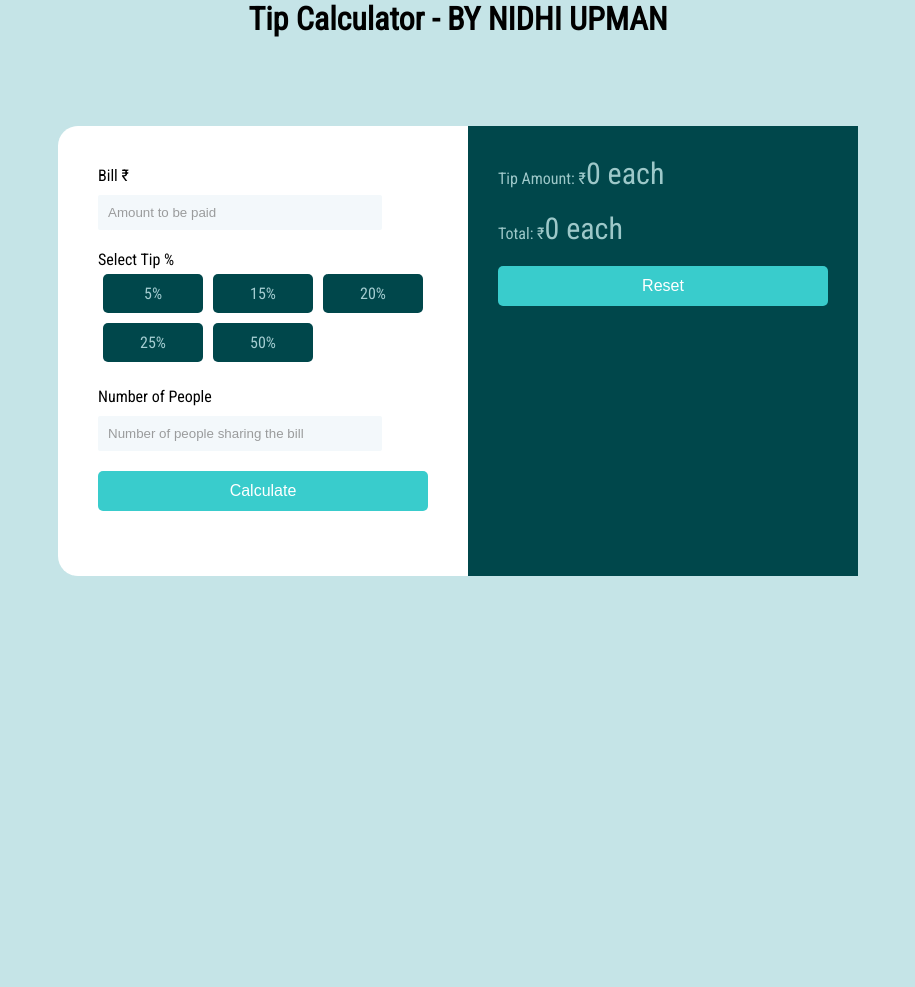
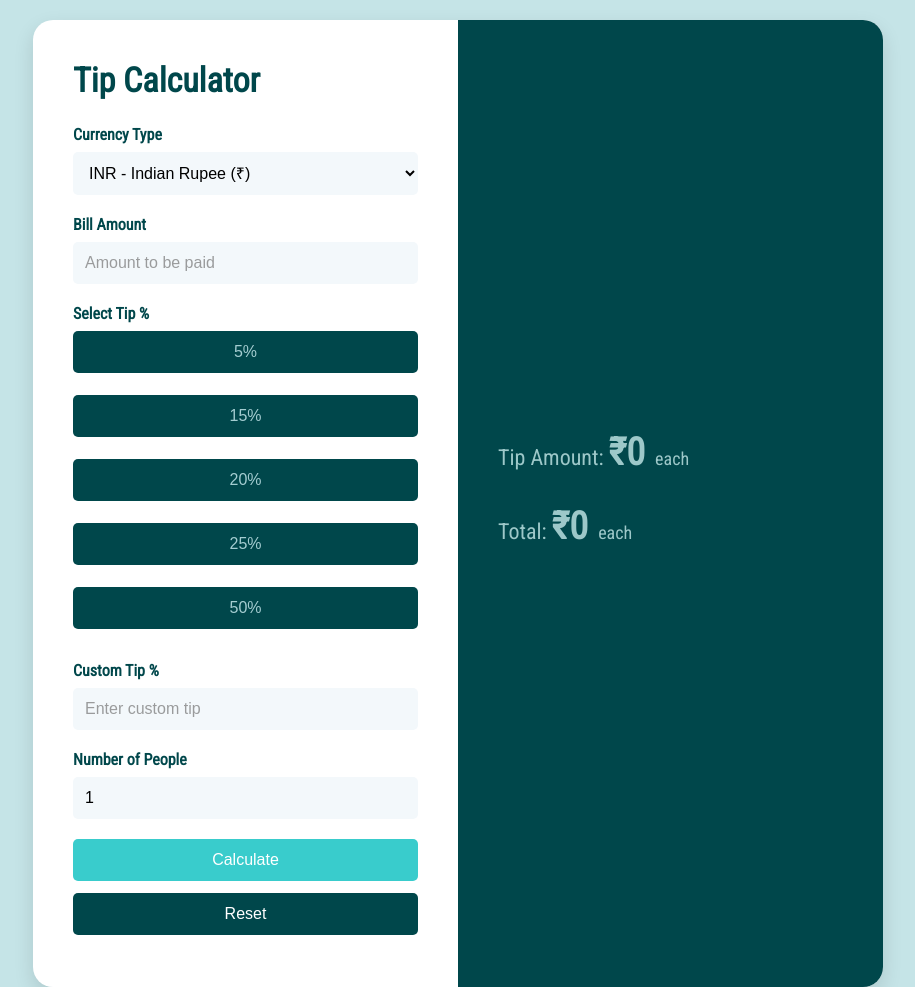
Before and after one commit to nidhiupman568/TIP-CALCULATOR-HTML-CSS-JS-, a plain HTML site: page index.html in a window 1280 px wide. Shown: the top 987 px of the page, without its empty margins (182-1097 px from the left). Before the commit the page ends 800 px from the top, so only its background shows below. Drawn offline with Linux system fonts and the light colour scheme.

Commit message:
Add custom tip input and validation

```diff
--- a/index.html
+++ b/index.html
@@ -1,42 +1,65 @@
 <!DOCTYPE html>
-<html>
+<html lang="en">
+
 <head>
-        <title>Tip Calculator - BY NIDHI UPMAN</title>
+    <meta charset="UTF-8">
+    <meta name="viewport" content="width=device-width, initial-scale=1.0">
+    <title>Tip Calculator - Enhanced</title>
     <link rel="stylesheet" href="style.css">
-        <script src="script.js"></script>
+    <script defer src="script.js"></script>
 </head>
+
 <body>
-        <div>
+    <main class="container">
+        <section class="wrapper">
+            <h1>Tip Calculator</h1>
 
-            <center>
-              <h1>Tip Calculator - BY NIDHI UPMAN</h1>
-            </center>
-<br>
-<br>
-        <div class="container">
-            <div class="wrapper">
-                <p>Bill ₹</p>
-                <input id="amount" type="number" placeholder="Amount to be paid">
+            <label for="currency">Currency Type</label>
+            <select id="currency">
+                <option value="₹">INR - Indian Rupee (₹)</option>
+                <option value="$">USD - US Dollar ($)</option>
+                <option value="€">EUR - Euro (€)</option>
+                <option value="£">GBP - British Pound (£)</option>
+                <option value="¥">JPY - Japanese Yen (¥)</option>
+                <option value="$">MXN - Mexican Peso ($)</option>
+            </select>
 
-                <p>Select Tip %</p>
+            <label for="amount">Bill Amount</label>
+            <input id="amount" type="number" placeholder="Amount to be paid" min="0" step="0.01">
+
+            <p class="section-label">Select Tip %</p>
             <div class="tips">
-                    <div class="tip">5%</div>
-                    <div class="tip">15%</div>
-                    <div class="tip">20%</div>
-                    <div class="tip">25%</div>
-                    <div class="tip">50%</div>
+                <button class="tip" type="button">5%</button>
+                <button class="tip" type="button">15%</button>
+                <button class="tip" type="button">20%</button>
+                <button class="tip" type="button">25%</button>
+                <button class="tip" type="button">50%</button>
             </div>
 
-                <p>Number of People</p>
-                <input id="people" type="number" placeholder="Number of people sharing the bill">
-                <button id="calculate">Calculate</button>
-            </div>
-            <div class="right-wrapper">
-                <p>Tip Amount: ₹<span id="tipamount">0</span><span> each</span></p>
-                <p>Total: ₹<span id="totalamount">0</span><span> each</span></p>
-                <button id="reset">Reset</button>
-            </div>
-        </div>
-    </div>
+            <label for="customTip">Custom Tip %</label>
+            <input id="customTip" type="number" placeholder="Enter custom tip" min="0" step="0.1">
+
+            <label for="people">Number of People</label>
+            <input id="people" type="number" placeholder="Number of people sharing the bill" min="1" step="1" value="1">
+
+            <button id="calculate" type="button">Calculate</button>
+            <button id="reset" type="button">Reset</button>
+        </section>
+
+        <section class="right-wrapper" aria-live="polite">
+            <p>
+                Tip Amount:
+                <span id="tipCurrency">₹</span><span id="tipamount">0</span>
+                <span class="small-text">each</span>
+            </p>
+
+            <p>
+                Total:
+                <span id="totalCurrency">₹</span><span id="totalamount">0</span>
+                <span class="small-text">each</span>
+            </p>
+        </section>
+    </main>
 </body>
+
 </html>
--- a/script.js
+++ b/script.js
@@ -1,40 +1,78 @@
-const varObj = {
-    tip: 0
+const calculatorState = {
+    tip: 0,
+    currency: "₹"
+};
+
+window.onload = () => {
+    document.querySelector("#calculate").onclick = calculateTip;
+    document.querySelector("#reset").onclick = resetValues;
+    const tips = document.querySelectorAll(".tip");
+    tips.forEach(tip => {
+        tip.addEventListener("click", handleTipClick);
+    });
+    document.querySelector("#customTip").addEventListener("input", handleCustomTip);
+    document.querySelector("#currency").addEventListener("change", handleCurrencyChange);
+};
+
+function handleCurrencyChange(e) {
+    calculatorState.currency = e.target.value;
+    document.querySelector("#tipCurrency").innerText = calculatorState.currency;
+    document.querySelector("#totalCurrency").innerText = calculatorState.currency;
 }
 
-window.onload = () => {
-    document.querySelector('#calculate').onclick = calculateTip;
-    document.querySelector('#reset').onclick = resetValues;
-
-    const tips = document.querySelectorAll('.tip');
-
-    tips.forEach(tip => {
-        tip.addEventListener('click', handleTipClick);
-    })
+function handleTipClick(e) {
+    calculatorState.tip = Number(e.target.textContent.replace("%", ""));
+    document.querySelectorAll(".tip").forEach(tip => {
+        tip.classList.remove("selected");
+    });
+    e.target.classList.add("selected");
+    document.querySelector("#customTip").value = "";
 }
 
-
-function handleTipClick(e) {
-    varObj.tip = Number(e.target.textContent.split('%')[0]);
+function handleCustomTip(e) {
+    const customTip = Number(e.target.value);
+    calculatorState.tip = customTip;
+    document.querySelectorAll(".tip").forEach(tip => {
+        tip.classList.remove("selected");
+    });
 }
 
 function calculateTip() {
-    const amount = Number(document.querySelector('#amount').value);
-    const people = Number(document.querySelector('#people').value);
-
-    if (!amount && !people) {
-        alert("Please enter values");
+    const amount = Number(document.querySelector("#amount").value);
+    const people = Number(document.querySelector("#people").value);
+    if (!amount || amount <= 0) {
+        alert("Please enter a valid bill amount.");
         return;
     }
-
-    const tip = (amount * varObj.tip) / 100;
+    if (!people || people <= 0) {
+        alert("Please enter the number of people sharing the bill.");
+        return;
+    }
+    if (calculatorState.tip < 0) {
+        alert("Tip percentage cannot be negative.");
+        return;
+    }
+    const tip = (amount * calculatorState.tip) / 100;
+    const tipPerPerson = tip / people;
     const billPerPerson = (amount + tip) / people;
-
-    document.querySelector('#tipamount').innerText = tip / people;
-    document.querySelector('#totalamount').innerText = billPerPerson;
+    document.querySelector("#tipCurrency").innerText = calculatorState.currency;
+    document.querySelector("#totalCurrency").innerText = calculatorState.currency;
+    document.querySelector("#tipamount").innerText = tipPerPerson.toFixed(2);
+    document.querySelector("#totalamount").innerText = billPerPerson.toFixed(2);
 }
 
-function resetValues () {
-    document.querySelector('#tipamount').innerText = 0;
-    document.querySelector('#totalamount').innerText = 0;
+function resetValues() {
+    calculatorState.tip = 0;
+    calculatorState.currency = "₹";
+    document.querySelector("#amount").value = "";
+    document.querySelector("#people").value = "1";
+    document.querySelector("#customTip").value = "";
+    document.querySelector("#currency").value = "₹";
+    document.querySelector("#tipCurrency").innerText = "₹";
+    document.querySelector("#totalCurrency").innerText = "₹";
+    document.querySelector("#tipamount").innerText = "0";
+    document.querySelector("#totalamount").innerText = "0";
+    document.querySelectorAll(".tip").forEach(tip => {
+        tip.classList.remove("selected");
+    });
 }
--- a/style.css
+++ b/style.css
@@ -3,22 +3,27 @@
 * {
     margin: 0;
     padding: 0;
+    box-sizing: border-box;
 }
 
 body {
     display: flex;
     justify-content: center;
+    align-items: center;
     background-color: #c5e4e7;
     font-family: 'Roboto Condensed', sans-serif;
+    min-height: 100vh;
+    padding: 20px;
 }
 
 .container {
-    margin-top: 50px;
-    width: 800px;
-    height: 450px;
+    width: 850px;
+    max-width: 95%;
     background-color: #fff;
     border-radius: 20px;
     display: flex;
+    overflow: hidden;
+    box-shadow: 0 8px 20px rgba(0, 0, 0, 0.12);
 }
 
 .wrapper {
@@ -26,17 +31,34 @@ body {
     width: 50%;
 }
 
-input {
-    width: 80%;
+h1 {
+    color: #00474b;
+    margin-bottom: 25px;
+    font-size: 34px;
+}
+
+label,
+.section-label {
+    display: block;
+    margin-bottom: 8px;
+    color: #00474b;
+    font-weight: bold;
+}
+
+input,
+select {
+    width: 100%;
     border: none;
     background: #f3f8fb;
-    padding: 10px;
-    margin: 10px 0 20px 0;
-    border-radius: 2px;
+    padding: 12px;
+    margin: 0 0 20px 0;
+    border-radius: 5px;
+    font-size: 16px;
 }
 
-input:focus {
-    outline: none;
+input:focus,
+select:focus {
+    outline: 2px solid #39cccc;
 }
 
 input::placeholder {
@@ -47,40 +69,92 @@ input::placeholder {
     display: flex;
     margin-bottom: 20px;
     flex-wrap: wrap;
+    gap: 10px;
 }
 
 .tip {
     background: #00474b;
     color: #a4cdd1;
     min-width: 80px;
-    margin: 5px;
     text-align: center;
     padding: 10px;
     border-radius: 5px;
     cursor: pointer;
+    border: none;
+    font-size: 16px;
+}
+
+.tip:hover {
+    background-color: #026b70;
+}
+
+.tip.selected {
+    background-color: #39cccc;
+    color: #00474b;
+    font-weight: bold;
 }
 
 button {
-    height: 40px;
+    height: 42px;
     width: 100%;
-    background-color: #39CCCC;
+    background-color: #39cccc;
     color: #fff;
     font-size: 16px;
     border: none;
     border-radius: 5px;
+    margin-bottom: 12px;
+    cursor: pointer;
+}
+
+button:hover {
+    background-color: #2fa5a5;
+}
+
+#reset {
+    background-color: #00474b;
+}
+
+#reset:hover {
+    background-color: #026b70;
 }
 
 .right-wrapper {
     background: #00474b;
     color: #9dc8c9;
     width: 50%;
-    padding: 30px;
+    padding: 40px;
+    display: flex;
+    flex-direction: column;
+    justify-content: center;
 }
 
 .right-wrapper p {
-    margin-bottom: 20px;
+    margin-bottom: 30px;
+    font-size: 22px;
 }
 
-span {
-    font-size: 30px;
+.right-wrapper span {
+    font-size: 38px;
+    font-weight: bold;
 }
+
+.small-text {
+    font-size: 18px !important;
+    font-weight: normal !important;
+    margin-left: 5px;
+}
+
+@media (max-width: 700px) {
+    .container {
+        flex-direction: column;
+    }
+
+    .wrapper,
+    .right-wrapper {
+        width: 100%;
+    }
+
+    h1 {
+        font-size: 28px;
+    }
+}
```
Lines whose indentation alone changed are shown as unchanged.
